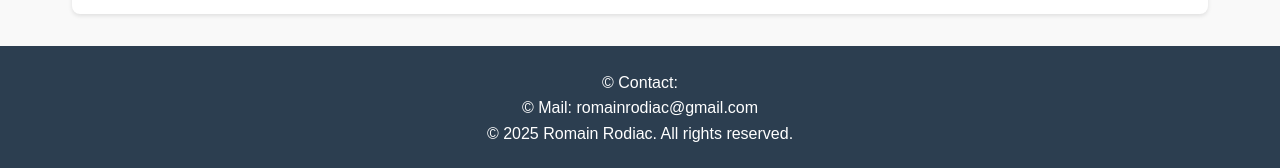
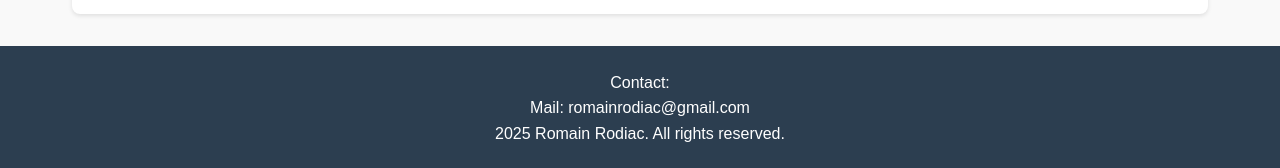
Before and after one commit to romainrodiac/romainrodiac.github.io, a plain HTML site: page index.html in a window 1280 px wide. Shown: the part 739-907 px from the top of the page. Drawn offline with Linux system fonts and the light colour scheme.

Commit message:
Update index.html

```diff
--- a/index.html
+++ b/index.html
@@ -36,9 +36,9 @@
         </section>
     </main>
     <footer>
-        <p>&copy; Contact:</p>
-        <p>&copy; Mail: romainrodiac@gmail.com</p>
-        <p>&copy; 2025 Romain Rodiac. All rights reserved.</p>
+        <p>Contact:</p>
+        <p>Mail: romainrodiac@gmail.com</p>
+        <p>2025 Romain Rodiac. All rights reserved.</p>
     </footer>
 </body>
 </html>
```
